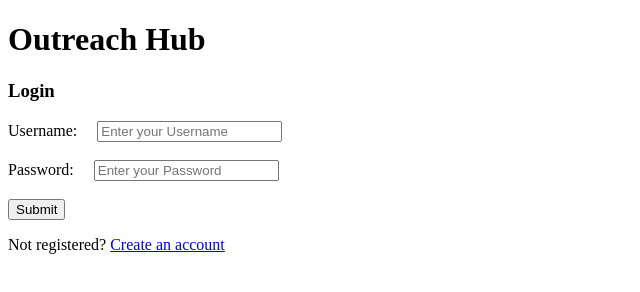
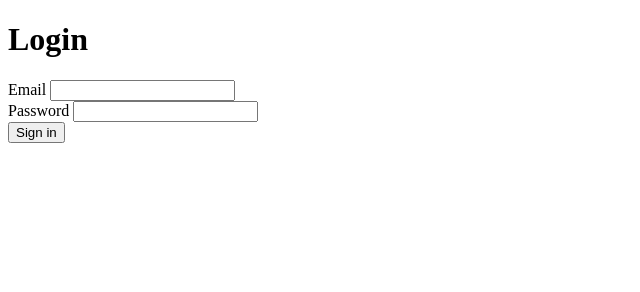
Before and after one commit to kevit-asif-alam/Outreach-Hub-Asif, a plain HTML site: page login.html in a window 1280 px wide. Shown: the whole page, without its empty margins (0-640 px from the left). Drawn offline with Linux system fonts and the light colour scheme.

Commit message:
redefining login page

```diff
--- a/login.html
+++ b/login.html
@@ -1,41 +1,26 @@
-<!DOCTYPE html>
+<!doctype html>
 <html lang="en">
   <head>
-    <meta charset="UTF-8">
-    <meta name="viewport" content="width=device-width, initial-scale=1.0">
-    <title>Login</title>
+    <meta charset="utf-8"/>
+    <meta name="viewport" content="width=device-width, initial-scale=1"/>
+    <title>OutreachHub – Login</title>
   </head>
   <body>
+    <main id="main">
+      <h1>Login</h1>
+      <form action="home.html" method="get">
         <div>
-        <h1>Outreach Hub</h1>
-        <h3>Login</h3>
-
-        <form action="./index.html" method="get">
-            <label for="first">
-                Username:
-            </label>&nbsp;&nbsp;&nbsp;
-            <input type="text" id="first" name="first"
-                placeholder="Enter your Username" required>
-            <br><br>
-
-            <label for="password">
-                Password:
-            </label>&nbsp;&nbsp;&nbsp;
-            <input type="password" id="password" name="password"
-                placeholder="Enter your Password" required>
-            <br><br>
+          <label for="email">Email</label>
+          <input id="email" name="email" type="email" required autocomplete="username"/>
+        </div>
         <div>
-                <button type="submit">
-                    Submit
-                </button>
+          <label for="password">Password</label>
+          <input id="password" name="password" type="password" required autocomplete="current-password"/>
+        </div>
+        <div>
+          <button type="submit">Sign in</button>
         </div>
       </form>
-
-        <p>Not registered?
-            <a href="./signup.html">
-                Create an account
-            </a>
-        </p>
-    </div>
+    </main>
   </body>
 </html>
```
Also changed, not shown: assets/Logo.png (renamed from Logo.png). Lines whose indentation alone changed are shown as unchanged.
